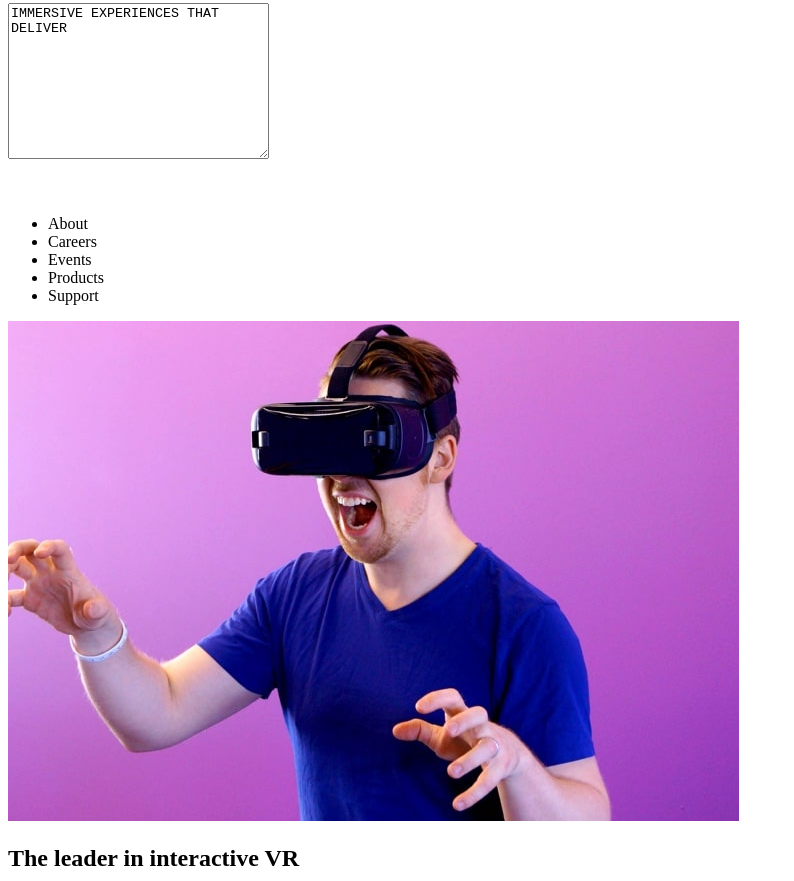
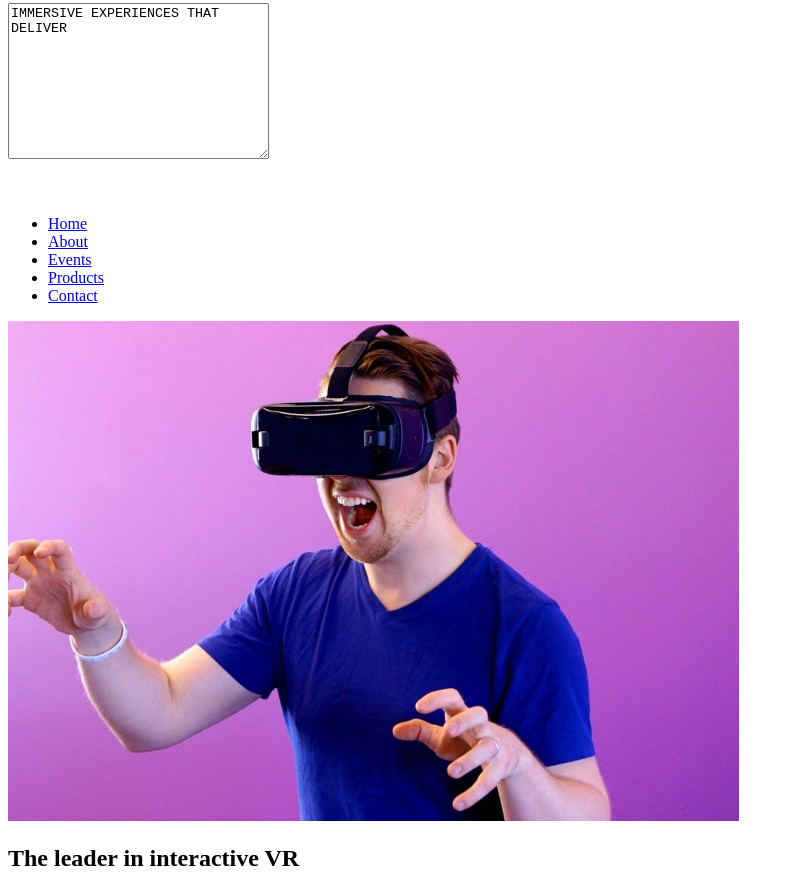
Before and after one commit to UlysseLionel/html, a plain HTML site: page index.html in a window 1280 px wide. Shown: the part 659-1540 px from the top of the page, without its empty margins (0-794 px from the left). Drawn offline with Linux system fonts and the light colour scheme.

Commit message:
second commit

```diff
--- a/index.html
+++ b/index.html
@@ -11,22 +11,22 @@
   <link rel="stylesheet" href="style.css">
 </head>
 <body>
-  <main>
+  <main id="home">
     <nav>
       <img src="./images/desktop/image-hero.jpg" alt="image-hero">
       <textarea name="" id="" cols="30" rows="10">IMMERSIVE EXPERIENCES THAT DELIVER</textarea>
       <div>
         <img src="./images/logo.svg" alt="logo">
         <ul>
-          <li>About</li>
-          <li>Careers</li>
-          <li>Events</li>
-          <li>Products</li>
-          <li>Support</li>
+          <li><a href="#home">Home</a></li>
+          <li><a href="#about">About</a></li>
+          <li><a href="#resume">Events</a></li>
+          <li><a href="#work">Products</a></li>
+          <li><a href="#contact">Contact</a></li>
         </ul>
       </div>
     </nav>
-    <section>
+    <section id="about">
       <img src="./images/desktop/image-interactive.jpg" alt="image-interactive">
       <div>
         <h1>The leader in interactive VR</h1>
@@ -36,10 +36,10 @@
     <div>
       <video src="./images/pexels-darlene-alderson-4358806-3840x2160-25fps.mp4"></video>
     </div>
-    <div>
+    <div id="resume">
       <h1>OUR CREATIONS</h1><input type="button" value="SEE ALL">
     </div>
-    <article>
+    <article id="work">
       <div>
         <img src="./images/desktop/image-deep-earth.jpg" alt="image-deep-earth">
         <h1>DEEP EARTH</h1>
@@ -74,7 +74,7 @@
       </div>
     </article>
 <!--Section for customers contact-->
-    <div>
+    <section id="contact">
       <h1>CONTACT</h1>
       <form>
         <div>
@@ -93,17 +93,17 @@
           <textarea name="" id="" cols="30" rows="10"></textarea> <label for="">Message</label>
         </div><button type="submit">Submit</button>
       </form>
-    </div>
+    </section>
   </main>
   <footer>
     <div>
       <img src="./images/logo.svg" alt="logo">
       <ul>
-        <li>About</li>
-        <li>Careers</li>
-        <li>Events</li>
-        <li>Products</li>
-        <li>Support</li>
+        <li><a href="#home">Home</a></li>
+        <li><a href="#about">About</a></li>
+        <li><a href="#resume">Events</a></li>
+        <li><a href="#work">Products</a></li>
+        <li><a href="#contact">Contact</a></li>
       </ul>
     </div>
     <div><img src="./images/icon-facebook.svg" alt="icon-facebook"> <img src="./images/icon-twitter.svg" alt="icon-twitter"> <img src="./images/icon-instagram.svg" alt="icon-instagram"> <img src="./images/icon-pinterest.svg" alt="icon-pinterest"></div>
```
